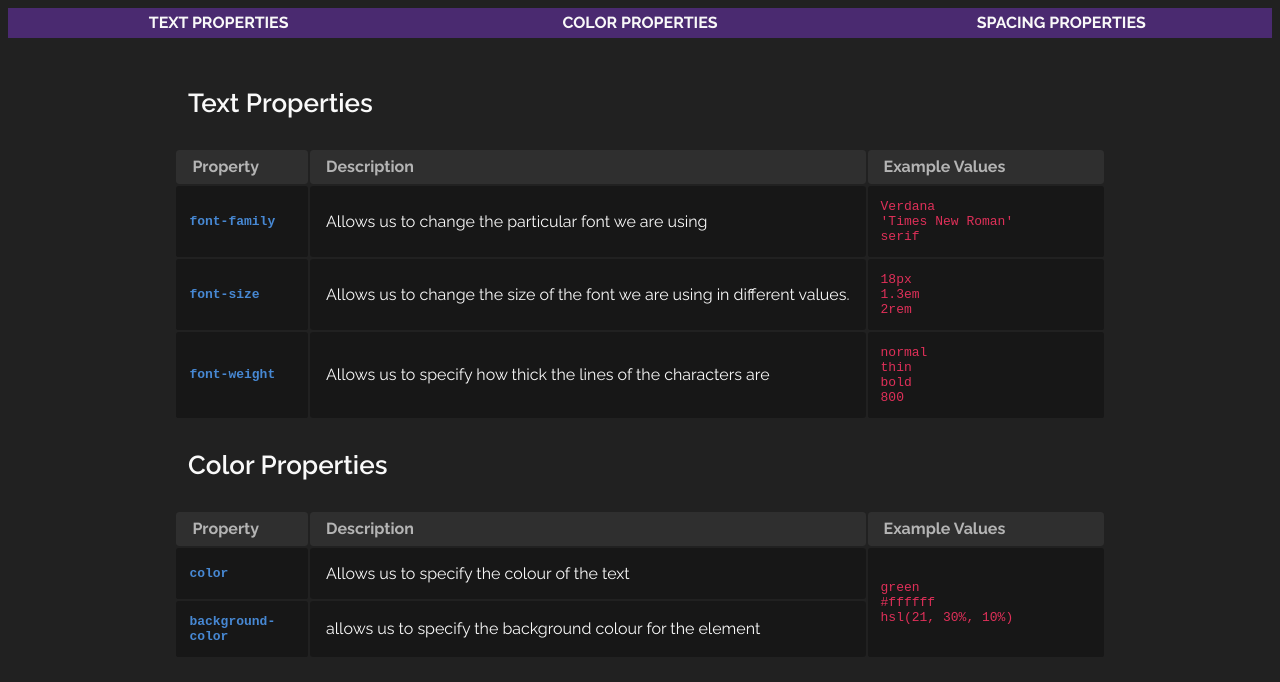
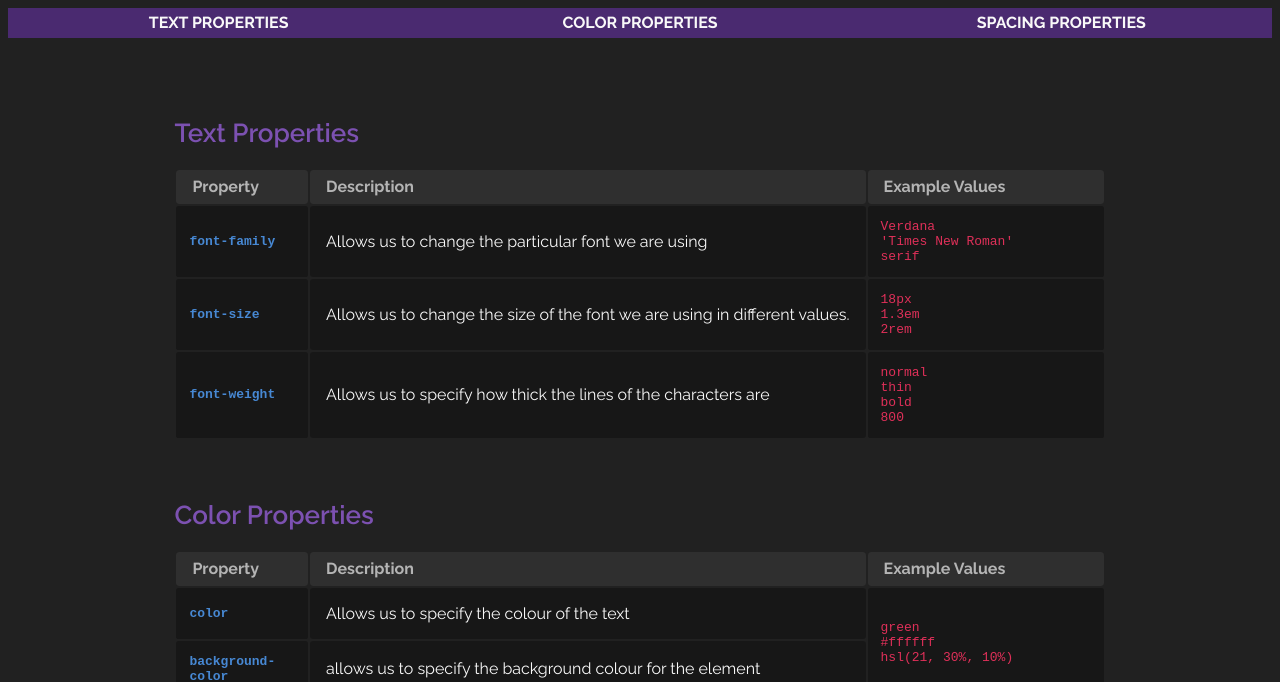
Before and after one commit to g0mium/g0mium.cheatsheet.github.io, a plain HTML site: page index.html in a window 1280 px wide. Shown: the part 132-814 px from the top of the page. Drawn offline with Linux system fonts and the light colour scheme.

Commit message:
Update styles.css

```diff
--- a/styles.css
+++ b/styles.css
@@ -63,9 +63,11 @@ h1 {
 }
 
 h2 {
-  margin: 30px 0px 30px 130px;
   font-weight: 600;
   font-size: 26px;
+  color: #7c51b1;
+  width: 80%;
+  margin: 60px auto 20px auto;
 }
 
 .property {
@@ -84,7 +86,7 @@ h2 {
 table {
   margin-bottom: 50px;
   width: 80%;
-  margin:  auto;
+  margin: auto;
 }
 
 .description {
```
